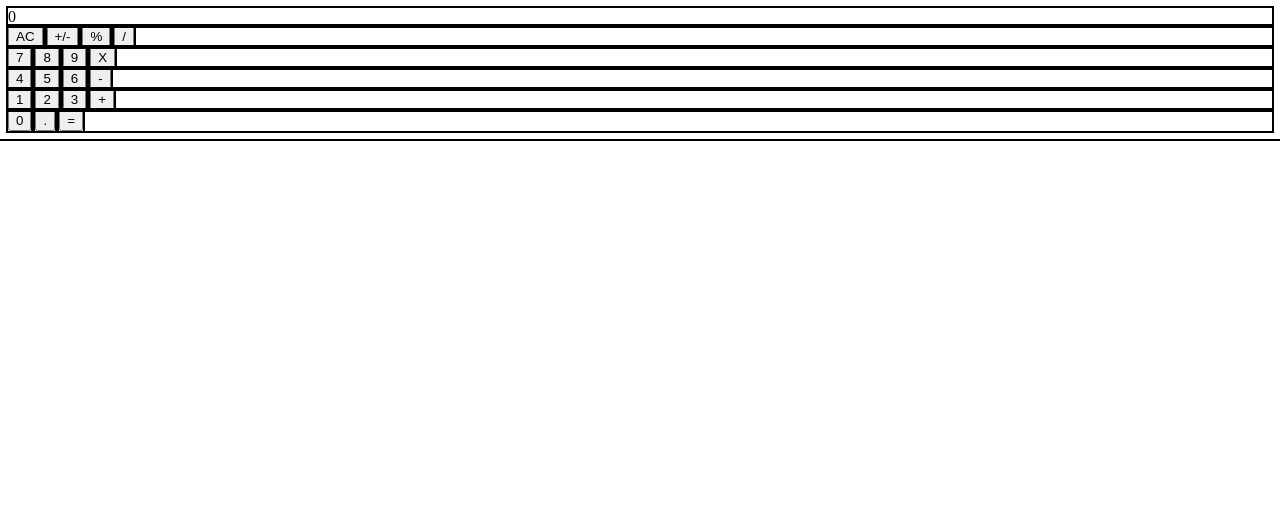
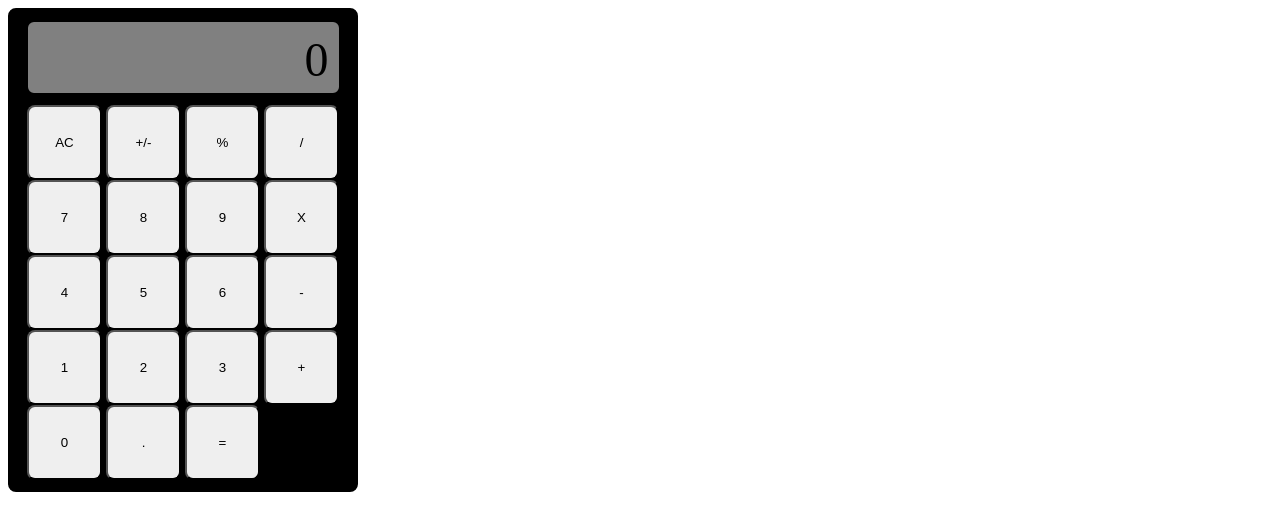
Before and after one commit to creatvie-introvert/odin-calculator, a plain HTML site: page index.html in a window 1280 px wide. Drawn offline with Linux system fonts and the light colour scheme.

Commit message:
style: Complete CSS styling for calculator layout and buttons
- Styled `.calculator-container` with flexbox for alignment and spacing
- Designed `.display` with a larger font size, padding, and background color
- Applied consistent button sizing with rounded corners
- Removed temporary border debugging while keeping clean structure

```diff
--- a/style.css
+++ b/style.css
@@ -2,12 +2,42 @@ html {
     box-sizing: border-box;
 }
 
-* {
-    outline: 2px solid black;
-}
+/* * {
+    border: 2px solid black;
+} */
 
 *,
 *::before,
 *::after {
     box-sizing: inherit;
 }
+
+.calculator-container {
+    display: flex;
+    flex-direction: column;
+    justify-content: center;
+    align-items: center;
+    gap: 10px;
+    background-color: black;
+    width: 350px;
+    padding: 10px;
+    border: 2px solid black;
+    border-radius: 8px;
+}
+
+.display {
+    width: 315px;
+    height: 75px;
+    text-align: right;
+    padding: 10px;
+    font-size: 48px;
+    border: 2px solid black;
+    border-radius: 8px;
+    background-color: grey;
+}
+
+button {
+    width: 75px;
+    height: 75px;
+    border-radius: 8px;
+}
```
